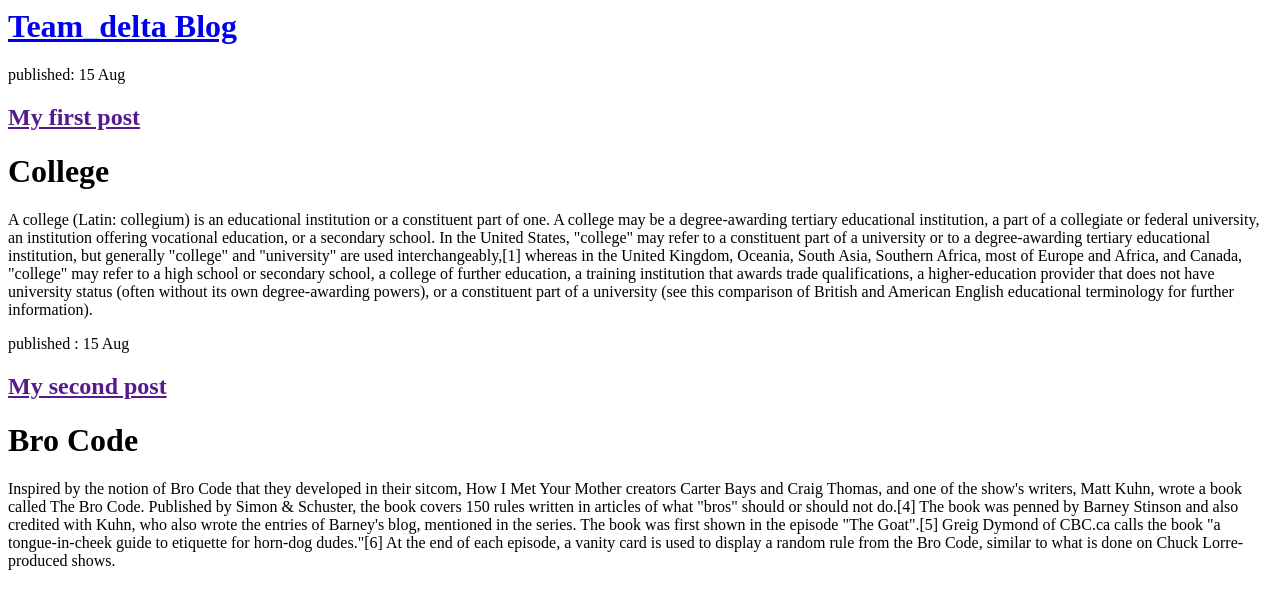
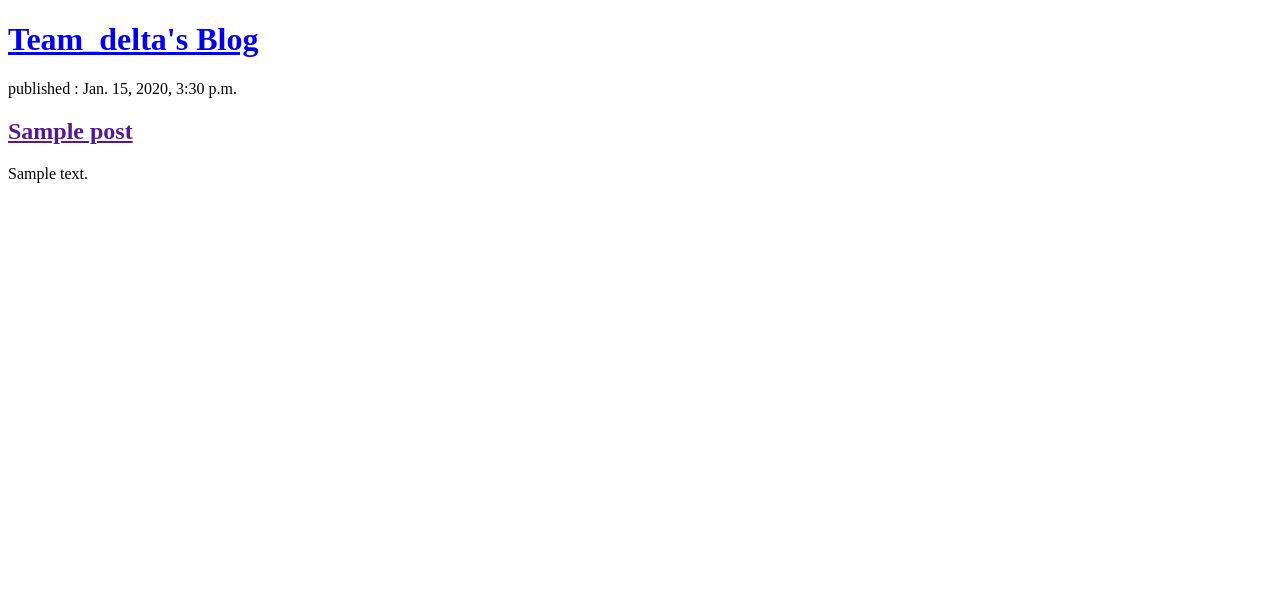
Before and after one commit to veer04/my-second-blog, a Django app: page / in a window 1280 px wide. Shown: the top 609 px of the page. Run offline with Django 3.2, Linux system fonts and the light colour scheme; tables that the repository leaves empty hold one stand-in row (values such as "Sample post").

Commit message:
Modified templates to display posts from database .

```diff
--- a/blog/templates/blog/post_list.html
+++ b/blog/templates/blog/post_list.html
@@ -1,26 +1,18 @@
+<!DOCTYPE html>
 <html>
 <head>
-        <title>Team_delta's blog</title>
+    <title>Team_delta's Blog</title>
 </head>
 <body>
     <div>
-            <h1><a href="/">Team_delta Blog</a></h1>
+        <h1><a href="/">Team_delta's Blog</a></h1>
     </div>
-
+    {% for post in posts  %}
         <div>
-            <p>published: 15 Aug </p>
-            <h2><a href="">My first post</a></h2>
-            <h1>College </h1>
-            <p>A college (Latin: collegium) is an educational institution or a constituent part of one. A college may be a degree-awarding tertiary educational institution, a part of a collegiate or federal university, an institution offering vocational education, or a secondary school.
-
-In the United States, "college" may refer to a constituent part of a university or to a degree-awarding tertiary educational institution, but generally "college" and "university" are used interchangeably,[1] whereas in the United Kingdom, Oceania, South Asia, Southern Africa, most of Europe and Africa, and Canada, "college" may refer to a high school or secondary school, a college of further education, a training institution that awards trade qualifications, a higher-education provider that does not have university status (often without its own degree-awarding powers), or a constituent part of a university (see this comparison of British and American English educational terminology for further information).</p>
+            <p> published : {{ post.published_date }}</p>
+            <h2><a href="">{{ post.title }}</a></h2>
+            <p>{{ post.text|linebreaksbr}}</p>
         </div>
-
-        <div>
-            <p> published : 15 Aug </p>
-            <h2><a href="">My second post</a></h2>
-            <h1>Bro Code</h1>
-            <p>Inspired by the notion of Bro Code that they developed in their sitcom, How I Met Your Mother creators Carter Bays and Craig Thomas, and one of the show's writers, Matt Kuhn, wrote a book called The Bro Code. Published by Simon & Schuster, the book covers 150 rules written in articles of what "bros" should or should not do.[4] The book was penned by Barney Stinson and also credited with Kuhn, who also wrote the entries of Barney's blog, mentioned in the series. The book was first shown in the episode "The Goat".[5] Greig Dymond of CBC.ca calls the book "a tongue-in-cheek guide to etiquette for horn-dog dudes."[6] At the end of each episode, a vanity card is used to display a random rule from the Bro Code, similar to what is done on Chuck Lorre-produced shows.</p>
-        </div>
+    {% endfor %}
 </body>
 </html>
--- a/blog/views.py
+++ b/blog/views.py
@@ -1,8 +1,10 @@
 from django.shortcuts import render
-
+from .models import Post
+from django.utils import timezone
 
 def post_list(request):
-	return render(request,'blog/post_list.html',{})
-
+	#return render(request,'blog/post_list.html',{})
+	posts = Post.objects.filter(published_date__lte = timezone.now()).order_by('published_date')
+	return render (request, 'blog/post_list.html',{'posts':posts})
 
 # Create your views here.
```
Lines whose indentation alone changed are shown as unchanged.
